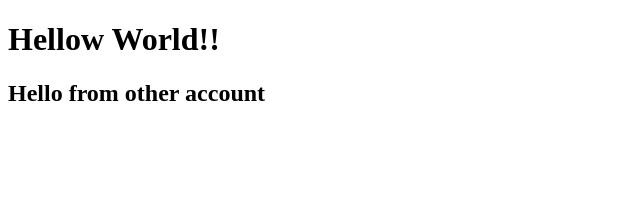
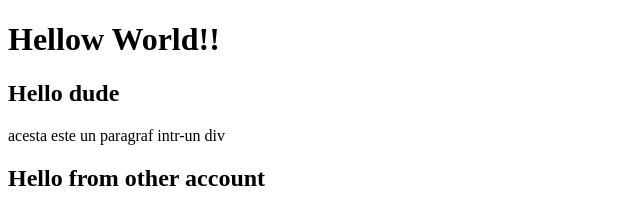
Before and after one commit to bogdanho10/MihaiBogdanProject, a plain HTML site: page index.html in a window 1280 px wide. Shown: the whole page, without its empty margins (0-640 px from the left). Drawn offline with Linux system fonts and the light colour scheme.

Commit message:
update 20:03
am adaugat 3 linii

```diff
--- a/index.html
+++ b/index.html
@@ -7,6 +7,10 @@
 
 <body>
     <h1>Hellow World!!</h1>
+    <h2>Hello dude</h2>
+    <div>
+        <p>acesta este un paragraf intr-un div</p>
+    </div>
 
     <h2>Hello from other account</h2>
 </body>
```
